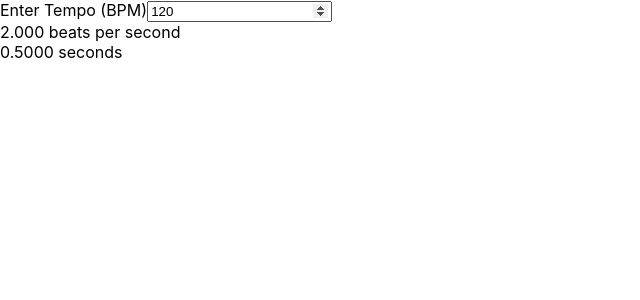
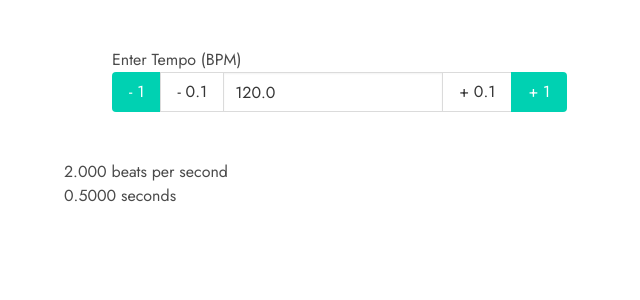
Before and after one commit to ajrussellaudio/rhythmetic, a React (Create React App) app: page / in a window 1280 px wide. Shown: the top 300 px of the page, without its empty margins (0-640 px from the left). Built offline with nearby package versions, Linux system fonts and the light colour scheme.

Commit message:
Style tempo input

```diff
--- a/package.json
+++ b/package.json
@@ -6,6 +6,8 @@
     "@testing-library/jest-dom": "^4.2.4",
     "@testing-library/react": "^9.3.2",
     "@testing-library/user-event": "^7.1.2",
+    "bulma": "^0.8.2",
+    "node-sass": "^4.14.1",
     "react": "^16.13.1",
     "react-dom": "^16.13.1",
     "react-scripts": "3.4.1"
--- a/public/index.html
+++ b/public/index.html
@@ -38,6 +38,5 @@
 
       To begin the development, run `npm start` or `yarn start`.
       To create a production bundle, use `npm run build` or `yarn build`.
-    -->
-  </body>
+    --></body>
 </html>
--- a/src/App.js
+++ b/src/App.js
@@ -2,16 +2,17 @@ import React, { useState } from 'react';
 import TempoInput from './components/TempoInput';
 import BeatsPerSecond from './components/BeatsPerSecond';
 import PeriodOfBeat from './components/PeriodOfBeat';
+import './App.sass';
 
 function App() {
     const [tempo, setTempo] = useState(120);
 
     return (
-        <React.Fragment>
+        <div className="container">
             <TempoInput tempo={tempo} setTempo={setTempo} />
             <BeatsPerSecond tempo={tempo} />
             <PeriodOfBeat tempo={tempo} />
-        </React.Fragment>
+        </div>
     );
 }
 
--- /dev/null
+++ b/src/App.sass
@@ -0,0 +1,17 @@
+// Import a Google Font
+@import url('https://fonts.googleapis.com/css2?family=Jost&family=Source+Code+Pro&display=swap')
+// Set your brand colors
+
+// Update Bulma's global variables
+$family-sans-serif: 'Jost', -apple-system, BlinkMacSystemFont, 'Segoe UI', 'Roboto', 'Oxygen', 'Ubuntu', 'Cantarell', 'Fira Sans', 'Droid Sans', 'Helvetica Neue', sans-serif
+
+// Update some of Bulma's component variables
+
+// Import only what you need from Bulma
+@import '../node_modules/bulma/bulma.sass'
+// @import '../node_modules/bulma/sass/utilities/_all.sass'
+// @import '../node_modules/bulma/sass/base/_all.sass'
+// @import '../node_modules/bulma/sass/elements/button.sass'
+// @import '../node_modules/bulma/sass/elements/container.sass'
+// @import '../node_modules/bulma/sass/form/_all.sass'
+// @import '../node_modules/bulma/sass/form/input-textarea.sass'
--- a/src/components/TempoInput.jsx
+++ b/src/components/TempoInput.jsx
@@ -2,19 +2,55 @@ import React from 'react';
 
 const TempoInput = ({ tempo, setTempo }) => {
     const handleChange = (event) => {
-        setTempo(event.target.value);
+        setTempo(parseFloat(event.target.value));
     };
+
+    const handleButtonClick = (value) => () => setTempo(tempo + value);
+
     return (
-        <div>
-            <label htmlFor="tempo">Enter Tempo (BPM)</label>
+        <section class="section">
+            <label className="field-label" htmlFor="tempo">
+                Enter Tempo (BPM)
+            </label>
+            <div className="field has-addons">
+                <div className="control">
+                    <button
+                        class="button is-primary"
+                        onClick={handleButtonClick(-1)}
+                    >
+                        - 1
+                    </button>
+                </div>
+                <div className="control">
+                    <button class="button" onClick={handleButtonClick(-0.1)}>
+                        - 0.1
+                    </button>
+                </div>
+                <div class="control">
                     <input
+                        className="input"
                         type="number"
                         id="tempo"
-                value={tempo}
+                        value={tempo.toPrecision(4)}
                         step={0.1}
                         onChange={handleChange}
                     />
                 </div>
+                <div className="control">
+                    <button class="button" onClick={handleButtonClick(0.1)}>
+                        + 0.1
+                    </button>
+                </div>
+                <div className="control">
+                    <button
+                        class="button is-primary"
+                        onClick={handleButtonClick(1)}
+                    >
+                        + 1
+                    </button>
+                </div>
+            </div>
+        </section>
     );
 };
 
```
Also changed, not shown: 1 other file (tests, documents, lock files or other folders). Lines whose indentation alone changed are shown as unchanged.
